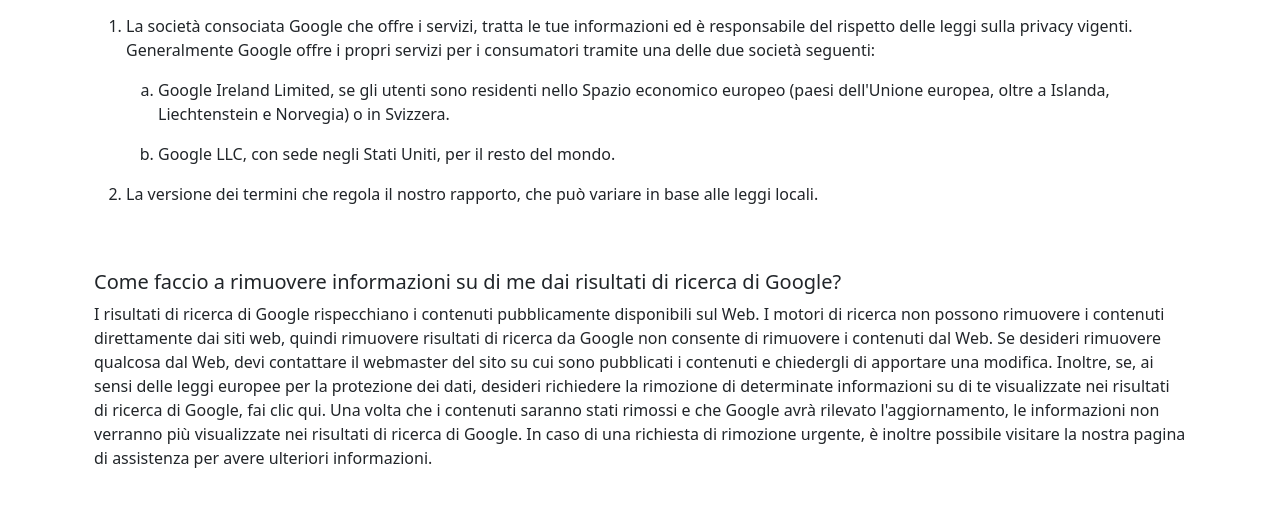
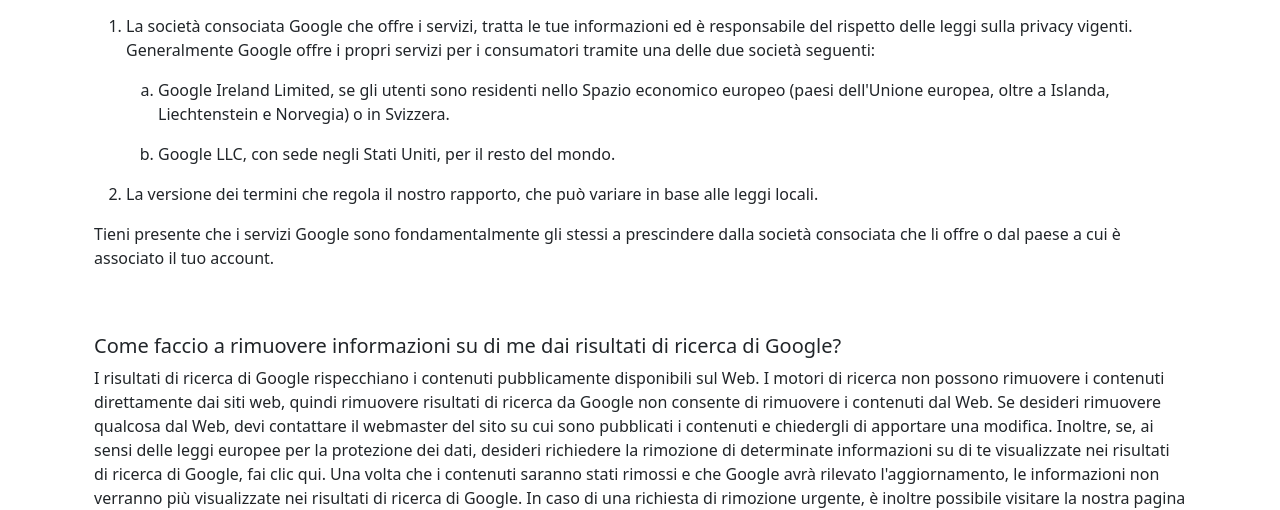
Before and after one commit to Pacciatore/php-google-faq, a PHP site: page / in a window 1280 px wide. Shown: the part 1210-1720 px from the top of the page. Run offline with PHP 8.4, Linux system fonts and the light colour scheme.

Commit message:
aggiunta riga mancante

```diff
--- a/index.php
+++ b/index.php
@@ -29,7 +29,8 @@ $faq = [
             '<ol> <li> Google Ireland Limited, se gli utenti sono residenti nello Spazio economico europeo (paesi dell\'Unione europea, oltre a Islanda, Liechtenstein e Norvegia) o in Svizzera. </li>',
             '<li> Google LLC, con sede negli Stati Uniti, per il resto del mondo. </li> </ol>',
 
-            '<li>La versione dei termini che regola il nostro rapporto, che può variare in base alle leggi locali.</li></ol>'
+            '<li>La versione dei termini che regola il nostro rapporto, che può variare in base alle leggi locali.</li></ol>',
+            'Tieni presente che i servizi Google sono fondamentalmente gli stessi a prescindere dalla società consociata che li offre o dal paese a cui è associato il tuo account.'
         ]
     ],
     [
```
